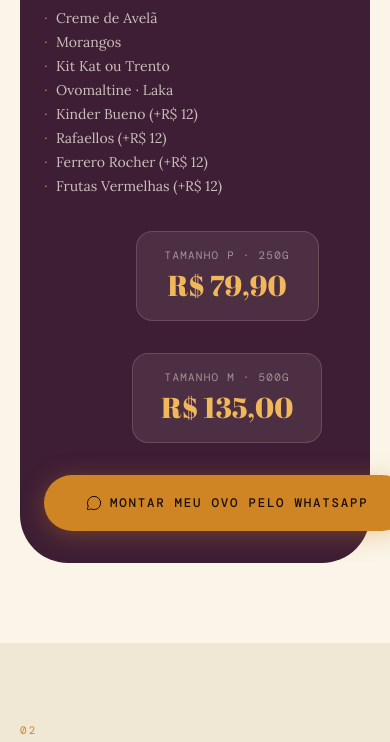
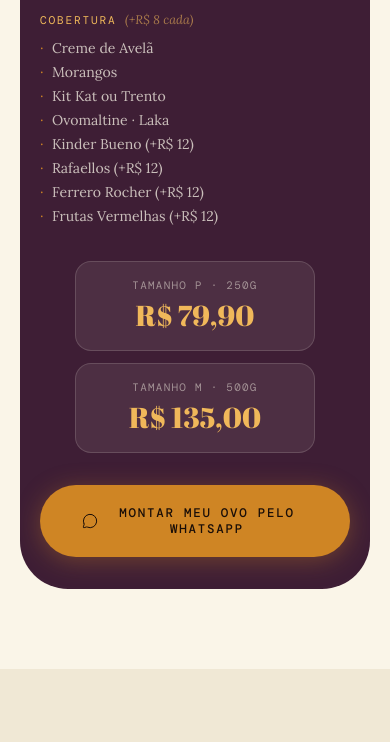
Before and after one commit to caiooliveira-tech/Sabores-da-Dori, a plain HTML site: page pascoa.html in a window 390 px wide. Shown: the part 5952-6694 px from the top of the page. Drawn offline with nearby package versions, Linux system fonts and the light colour scheme; a web font is replaced by a local one.

Commit message:
fix: responsividade do cardápio de Páscoa ajustado

```diff
--- a/assets/css/styles.css
+++ b/assets/css/styles.css
@@ -2146,7 +2146,7 @@ textarea.form-control { min-height: 120px; resize: vertical; }
   gap: 48px;
   align-items: center;
 }
-.pascoa-custom__content { text-align: left; }
+.pascoa-custom__content { text-align: left; min-width: 0; }
 .pascoa-custom__photo {
   border-radius: 50% 50% 50% 50% / 55% 55% 45% 45%;
   overflow: hidden;
@@ -2530,12 +2530,14 @@ textarea.form-control { min-height: 120px; resize: vertical; }
   .pascoa-products-grid { grid-template-columns: 1fr 1fr; }
   .pascoa-trad-grid { grid-template-columns: 1fr; }
   .pascoa-info-grid { grid-template-columns: 1fr; }
-  .pascoa-custom { padding: 32px 24px; grid-template-columns: 1fr; }
+  .pascoa-custom { padding: 32px 20px; grid-template-columns: 1fr; overflow: hidden; }
   .pascoa-custom__photo { display: none; }
-  .pascoa-custom__content { text-align: center; }
+  .pascoa-custom__content { text-align: center; min-width: 0; width: 100%; }
   .pascoa-custom__grid { grid-template-columns: 1fr; }
-  .pascoa-custom__prices { justify-content: center; }
-  .pascoa-custom__prices { flex-direction: column; align-items: center; }
+  .pascoa-custom__col li { white-space: normal; overflow-wrap: break-word; }
+  .pascoa-custom__prices { flex-direction: column; align-items: center; justify-content: center; gap: 12px; }
+  .pascoa-custom__price-item { width: 100%; max-width: 240px; }
+  .pascoa-custom .btn { width: 100%; justify-content: center; white-space: normal; text-align: center; }
   .pascoa-hero__ctas { flex-direction: column; align-items: flex-start; }
   .pascoa-egg--1 { width: 100px; height: 134px; }
   .pascoa-egg--4 { display: none; }
```
